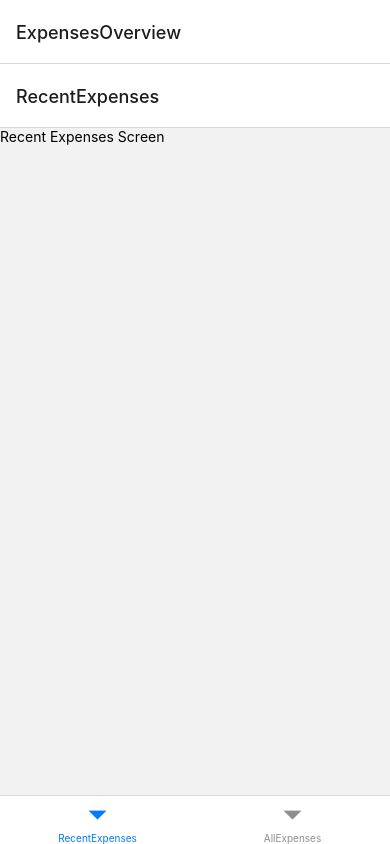
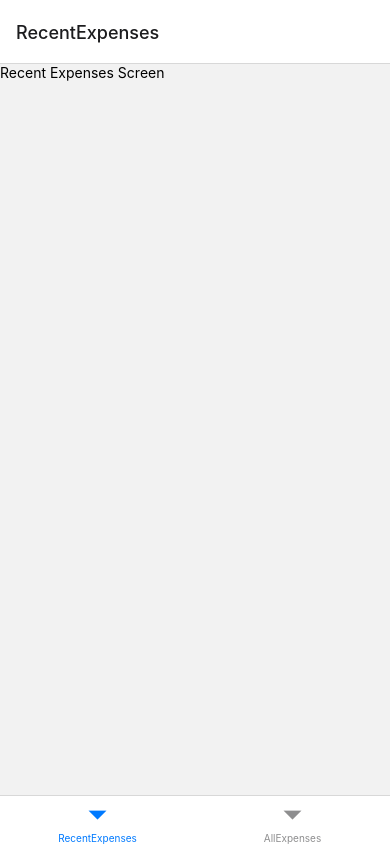
Before and after one commit to korayerdem89/TrackerApp, a React Native app: screen / in a window 390 px wide. Built offline with nearby package versions, Linux system fonts and the light colour scheme.

Commit message:
günsonu

```diff
--- a/App.js
+++ b/App.js
@@ -25,7 +25,9 @@ export default function App() {
       <StatusBar style="auto" />
       <NavigationContainer>
         <Stack.Navigator>
-          <Stack.Screen name="ExpensesOverview" component={ExpensesOverview} />
+          <Stack.Screen name="ExpensesOverview" component={ExpensesOverview} options = {{
+            headerShown: false
+          }}/>
           <Stack.Screen name="ManageExpense" component={ManageExpense} />
         </Stack.Navigator>
       </NavigationContainer>
```
